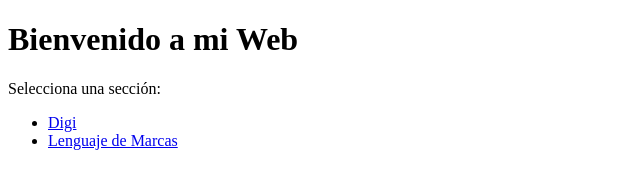
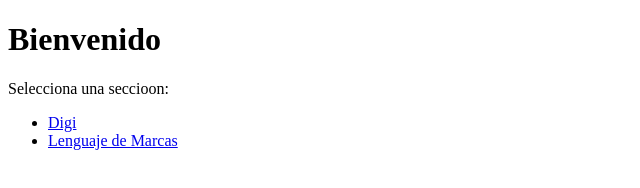
Before and after one commit to JulenGonda/julengonda, a plain HTML site: page index.html in a window 1280 px wide. Shown: the whole page, without its empty margins (0-640 px from the left). Drawn offline with Linux system fonts and the light colour scheme.

Commit message:
Modify title, header, and fix typo in index.html
Updated the title and header text, and corrected a typo in the paragraph.

```diff
--- a/index.html
+++ b/index.html
@@ -3,11 +3,11 @@
 <head>
     <meta charset="UTF-8">
     <meta name="viewport" content="width=device-width, initial-scale=1.0">
-    <title>Mi Portfolio / Inicio</title>
+    <title>Inicio</title>
 </head>
 <body>
-    <h1>Bienvenido a mi Web</h1>
-    <p>Selecciona una sección:</p>
+    <h1>Bienvenido</h1>
+    <p>Selecciona una seccioon:</p>
 
     <ul>
         <li><a href="digi/index.html">Digi</a></li>
```
